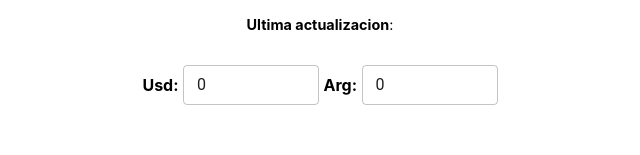
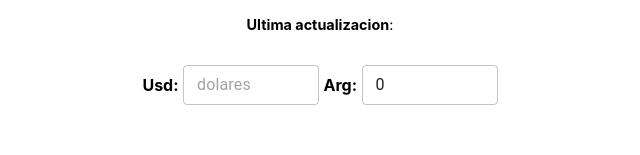
Before and after one commit to jcastillovnz/dollar-to-peso-converter, a Next.js app: page / in a window 1280 px wide. Shown: the part 372-527 px from the top of the page, without its empty margins (320-960 px from the left). Built offline with nearby package versions, Linux system fonts and the light colour scheme; no server answers.

Commit message:
feat: adding fix to decimals

```diff
--- a/pages/index.tsx
+++ b/pages/index.tsx
@@ -13,9 +13,9 @@ const Home: NextPage = () => {
 
   const [argPriceSell, setArgPriceSell] = useState(0);
 
-  const [usd, setDolar] = useState(0);
+  const [usd, setDolar] = useState(0.0);
 
-  const [arg, setArg] = useState(0);
+  const [arg, setArg] = useState(0.0);
 
   const [lastUpdate, setLastUpdate] = useState();
 
@@ -23,7 +23,7 @@ const Home: NextPage = () => {
     () => {
       const usdToArg = isNaN(1 / argPriceSell) || (1 / argPriceSell) === Infinity ? 0 : (1 / argPriceSell);
       const argToUsd = usdToArg * arg;
-      setDolar(argToUsd)
+     setDolar(argToUsd)
     },
     [argPriceSell, arg],
   );
@@ -32,7 +32,7 @@ const Home: NextPage = () => {
     () => {
       const oneUsdToArg = isNaN(argPriceSell / 1) || (argPriceSell / 1) === Infinity ? 0 : (argPriceSell / 1);
       const usdValue = usd * oneUsdToArg;
-      setArg(Math.ceil(usdValue))
+      setArg(usdValue)
     },
     [argPriceSell, usd],
   );
@@ -78,8 +78,9 @@ const Home: NextPage = () => {
           {' '}
           <strong>Usd:</strong>
           {' '}
-          <OutlinedInput style={{ width: '8.5rem' }} size='small' placeholder='dolares' value={usd} onChange={(e) => {
+          <OutlinedInput style={{ width: '8.5rem' }} size='small' placeholder='dolares' onChange={(e) => {
             const value = isNaN(parseFloat(e.target.value)) ? 0 : parseFloat(e.target.value)
+            console.log("----------> ", value)
             setDolar(value)
           }} />
           {' '}
```
Also changed, not shown: 1 other file (tests, documents, lock files or other folders).
